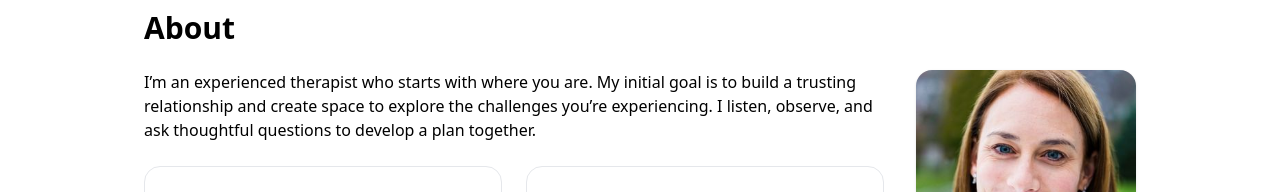
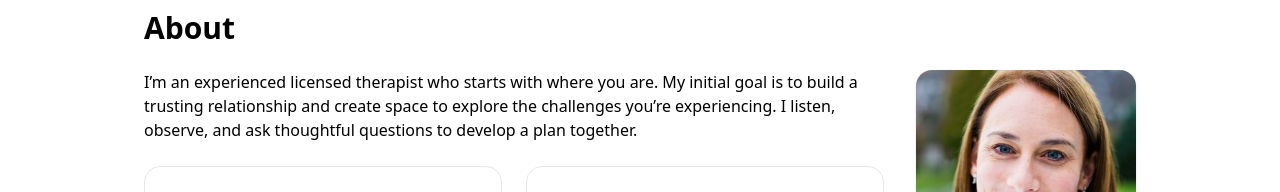
Before and after one commit to mbdiamo/therapy-site, a React (Vite) app: page / in a window 1280 px wide. Shown: the part 823-1015 px from the top of the page. Built offline with nearby package versions, Linux system fonts and the light colour scheme.

Commit message:
Added the word licensed

```diff
--- a/src/App.jsx
+++ b/src/App.jsx
@@ -88,7 +88,7 @@ export default function App() {
   <div className="grid md:grid-cols-[1fr,220px] items-start gap-8 not-prose">
     <div>
       <p>
-        I’m an experienced therapist who starts with where you are. My initial goal is to build a trusting relationship and create
+        I’m an experienced licensed therapist who starts with where you are. My initial goal is to build a trusting relationship and create
         space to explore the challenges you’re experiencing. I listen, observe, and ask thoughtful questions to develop a plan together.
       </p>
 
```
